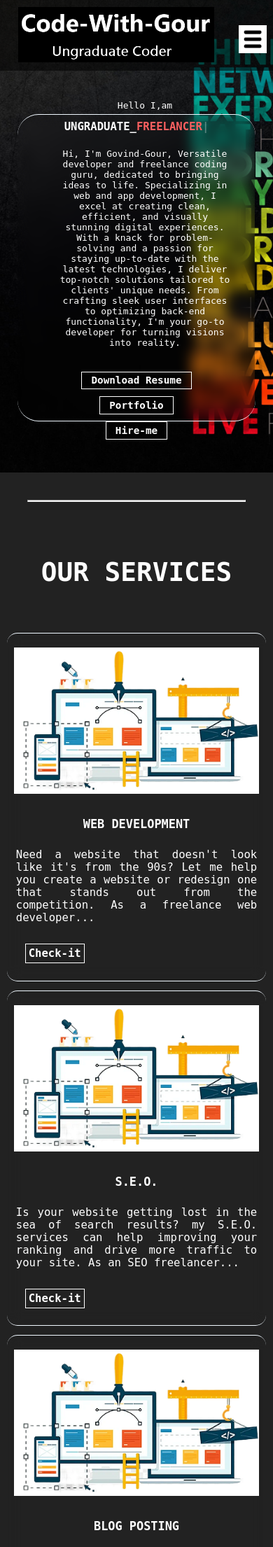
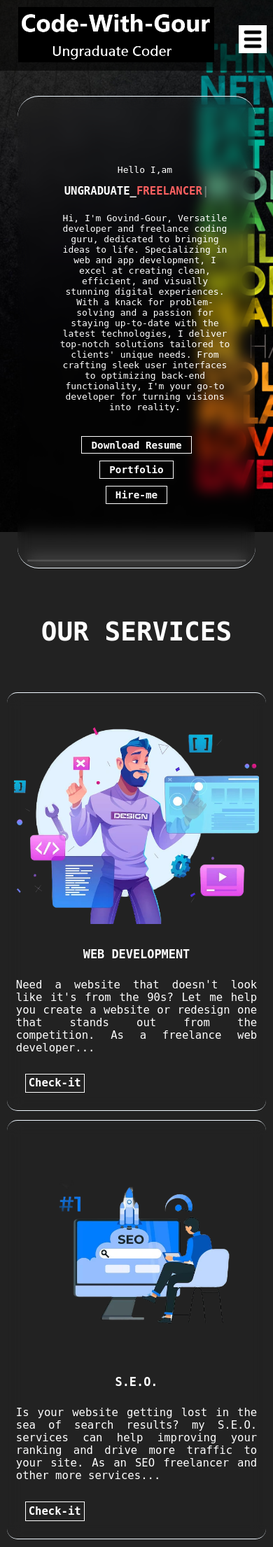
Before and after one commit to Govind696/Portfolio-CWD, a PHP site: page /cwdportfolio/HTML/portfolio.php in a window 390 px wide. Shown: the top 2210 px of the page at 70% size. Run offline with PHP 8.4, Linux system fonts and the light colour scheme.

Commit message:
A commit for before pushing project to the github

```diff
--- a/CSS/media-quarys.css
+++ b/CSS/media-quarys.css
@@ -94,7 +94,7 @@
     }
 
     header {
-        height: 75vh;
+        height: 90vh !important;
     }
 
     .recent-blog {
@@ -265,7 +265,7 @@
     }
 
     header {
-        height: 77vh;
+        height: 90vh;
     }
 
     .services-box {
@@ -349,8 +349,8 @@
     }
 
     .contact-content-form {
-        padding: 15px 0px;
-        width: 90%;
+        padding: 15px 0px !important;
+        width: 90% !important;
     }
 
     .contact-content {
@@ -403,7 +403,7 @@
     }
 
     .skills-bar {
-        width: 90%;
+        width: 90% !important;
     }
 
     .skill-progress-width {
@@ -451,12 +451,14 @@
     }
 
     .hero-content {
-        height: 50vh;
+        height: 63vh;
         width: 90%;
     }
-
+    .contact-content-form {
+        width: 90%;
+    }
     header {
-        height: 90vh;
+        height: 100vh;
     }
 
     .hero-btns {
@@ -549,9 +551,9 @@
     }
 
     .hero-content {
-        height: 52vh;
+        height: 80vh;
         width: 87%;
-        margin-top: 4rem;
+        margin-top: 2rem;
     }
 
     nav {
@@ -560,7 +562,7 @@
     }
 
     header {
-        height: 80vh;
+        height: 100vh;
     }
 
     .logo h2 {
@@ -650,7 +652,8 @@
     }
 
     .responsive-navbar {
-        height: 28vh;
+        top: 79px;
+        height: 35vh;
     }
 
     .about-content-btn {
--- a/CSS/style.css
+++ b/CSS/style.css
@@ -282,7 +282,7 @@ main h2 {
 .services-img {
 	display: flex;
 	justify-content: center;
-	width: 100%;
+	/* width: 100%; */
 	padding: 10px;
 	align-items: center;
 }
@@ -295,13 +295,17 @@ main h2 {
 }
 
 .services-img img {
-	width: 90%;
+	/* width: 90%;
+	 */
+	 object-fit: cover;
+	 width: 400px;
+	 height: 320px;
 }
 
 .why-me-img img {
-	width: 90%;
-	object-fit: cover;
-	object-position: center;
+    object-fit: cover;
+    width: 400px;
+    height: 320px;
 }
 
 .services-card {
--- a/HTML/portfolio.php
+++ b/HTML/portfolio.php
@@ -79,10 +79,10 @@
     <main>
         <section class="services">
             <h2>Our Services</h2>
-            <div class="services-box">
+            <section class="services-box">
             <div class="services-card">
                 <div class="services-img">
-                        <img src="http://localhost/cwdportfolio/IMG/webdev.png" alt="">
+                    <img src="http://localhost/cwdportfolio/IMG/web2.png" alt="">
                 </div>
                 <div class="services-card-text">
                     <h3>Web Development</h3>
@@ -95,30 +95,31 @@
             </div>
             <div class="services-card">
                 <div class="services-img">
-                        <img src="http://localhost/cwdportfolio/IMG/webdev.png" alt="">
+                    <img src="http://localhost/cwdportfolio/IMG/seo2.png" alt="">
                 </div>
                 <div class="services-card-text">
                     <h3>S.E.O.</h3>
                     <p>Is your website getting lost in the sea of search results? my S.E.O. services can help
                         improving your ranking and drive more traffic to your site.
-                            As an SEO freelancer...
+                        As an SEO freelancer and other more services...
                     </p>
                     <button class="services-card-btn">Check-it</button>
                 </div>
             </div>
             <div class="services-card">
                 <div class="services-img">
-                        <img src="http://localhost/cwdportfolio/IMG/webdev.png" alt="">
+                    <img src="http://localhost/cwdportfolio/IMG/blog2.png" alt="">
                 </div>
                 <div class="services-card-text">
                     <h3>Blog Posting</h3>
                     <p>Welcome to my blog! Dive into a world of captivating stories, insightful articles, and
-                            practical tips. Explore a variety of topics, from lifestyle and personal development...
+                        practical tips. Explore a variety of topics, from lifestyle and personal development to travel
+                        and technology...
                     </p>
                     <button class="services-card-btn">Check-it</button>
                 </div>
             </div>
-            </div>
+        </section>
         </section>
         <hr>
         <section class="about">
@@ -188,7 +189,7 @@
             <div class="why-me-box">
                 <div class="why-me-card">
                     <div class="why-me-img">
-                        <img class="Choose-me-img" src="http://localhost/cwdportfolio/IMG/communication.png" alt="" width="100%;">
+                        <img class="Choose-me-img" src="http://localhost/cwdportfolio/IMG/why1.png" alt="" width="100%;">
                     </div>
                     <div class="why-me-card-text">
                         <h3>3+ Years of experience</h3>
@@ -200,7 +201,7 @@
                 </div>
                 <div class="why-me-card">
                     <div class="why-me-img">
-                        <img class="Choose-me-img" src="http://localhost/cwdportfolio/IMG/communication.png" alt="" width="100%;">
+                        <img class="Choose-me-img" src="http://localhost/cwdportfolio/IMG/tt.png" alt="" width="100%;">
                     </div>
                     <div class="why-me-card-text">
                         <h3>Honest Communication</h3>
@@ -213,7 +214,7 @@
                 </div>
                 <div class="why-me-card">
                     <div class="why-me-img">
-                        <img class="Choose-me-img" src="http://localhost/cwdportfolio/IMG/communication.png" alt="" width="100%;">
+                        <img class="Choose-me-img" src="http://localhost/cwdportfolio/IMG/RESULT.png" alt="" width="100%;">
                     </div>
                     <div class="why-me-card-text">
                         <h3>Result Oriented Approach</h3>
```
Also changed, not shown: JS/index.js (+47 -47 lines), index.php (+6 -6 lines), IMG/RESULT.png (added), IMG/blog2.png (added), IMG/seo2.png (added), IMG/tt.png (added), IMG/web2.png (added), IMG/why1.png (added), IMG/why2.jpg (added). Lines whose indentation alone changed are shown as unchanged.
